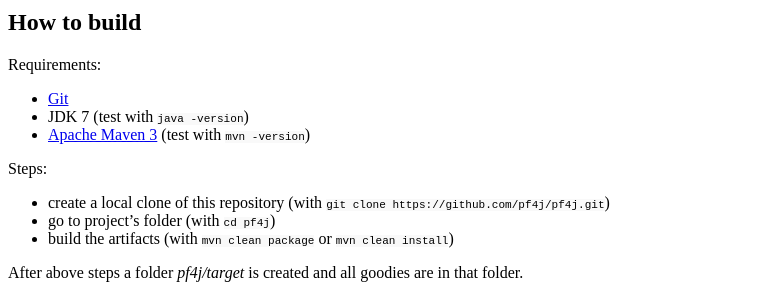
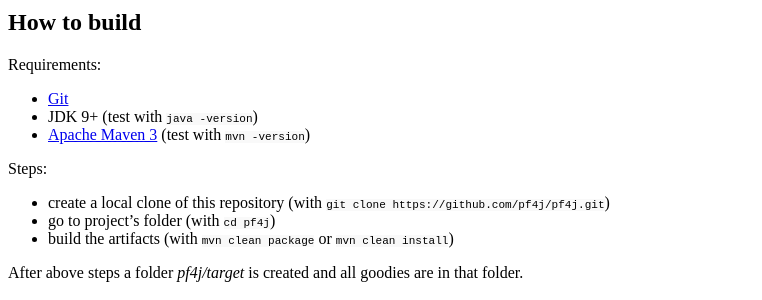
Before and after one commit to pf4j/pf4j.github.io, a Jekyll site: the page built from _posts/2018-01-22-how-to-build.md, in a window 1280 px wide. Shown: the part 648-948 px from the top of the page, without its empty margins (0-762 px from the left). Built offline with Jekyll 4.4.1, drawn with Linux system fonts in a browser that asks for light colours; a style sheet for code colours, icons or effects is not loaded.

Commit message:
Update 2018-01-22-how-to-build.md

```diff
--- a/_posts/2018-01-22-how-to-build.md
+++ b/_posts/2018-01-22-how-to-build.md
@@ -9,7 +9,7 @@ order: 30
 Requirements:
 
 - [Git](https://git-scm.com/)
-- JDK 7 (test with `java -version`)
+- JDK 9+ (test with `java -version`)
 - [Apache Maven 3](https://maven.apache.org/) (test with `mvn -version`)
 
 Steps:
```
